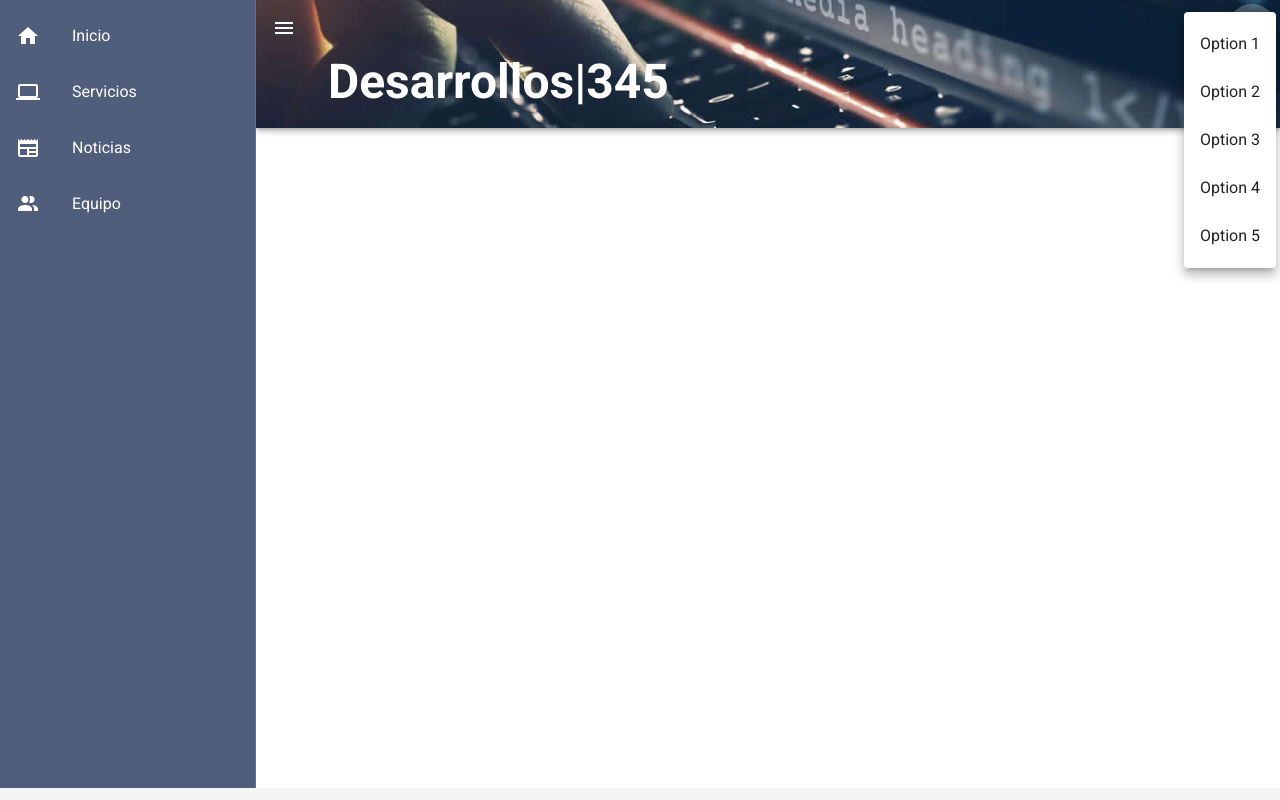
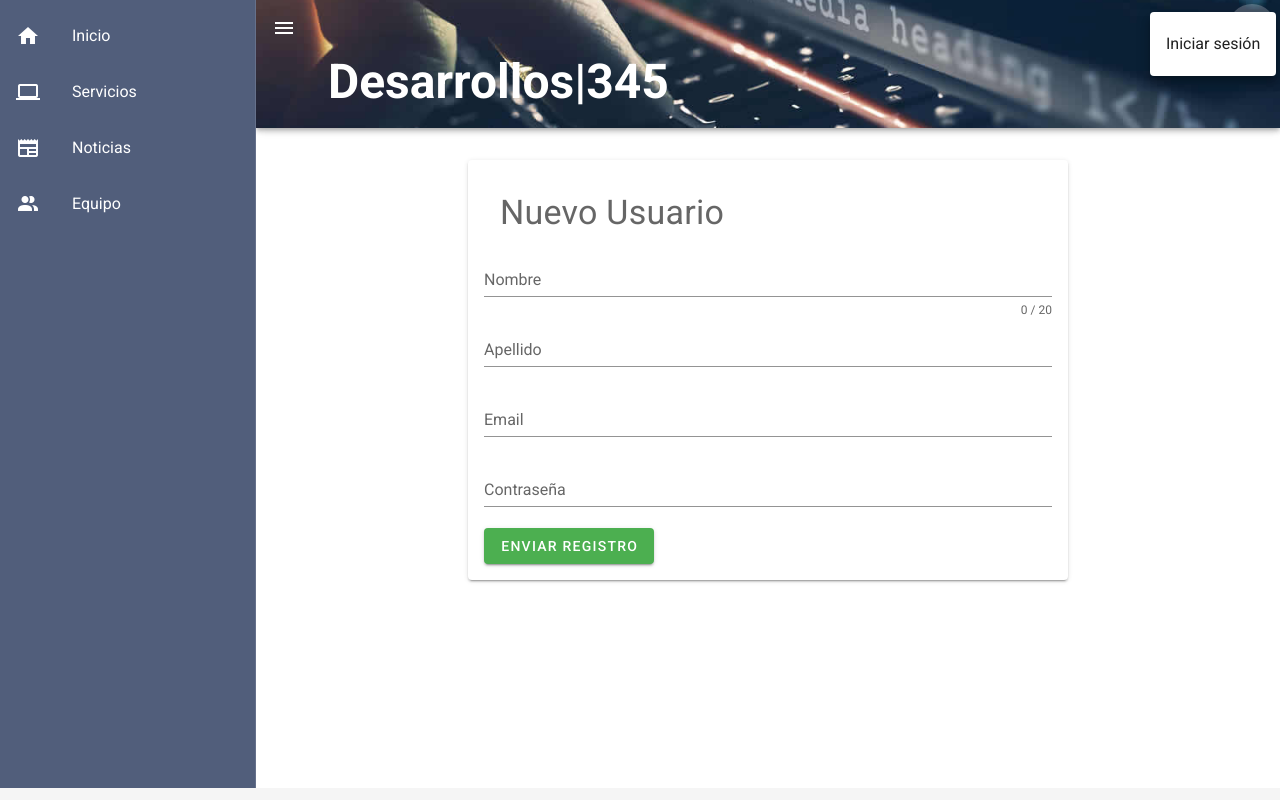
Before and after one commit to Dalivi83/desarrollos345, a Vue app: page /nuevoUsuario in a window 1280 px wide. Both pictures are taken after a click on the button 1252 px from the left and 28 px from the top of the page. Built offline with nearby package versions, Linux system fonts and the light colour scheme.

Commit message:
Se hizó el login y el formulario para nuevo usuario

```diff
--- a/src/App.vue
+++ b/src/App.vue
@@ -12,8 +12,9 @@
       >
 
       <v-spacer></v-spacer>
+      <account-button @open-login="showLogin = true"></account-button>
 
-      <v-menu left bottom>
+      <!-- <v-menu left bottom>
         <template v-slot:activator="{ on, attrs }">
           <v-btn icon v-bind="attrs" v-on="on">
             <v-icon>mdi-dots-vertical</v-icon>
@@ -25,7 +26,7 @@
             <v-list-item-title>Option {{ n }}</v-list-item-title>
           </v-list-item>
         </v-list>
-      </v-menu>
+      </v-menu> -->
     </v-app-bar>
 
     <!-- Sizes your content based upon application components -->
@@ -40,22 +41,34 @@
     <v-footer app>
       <!-- -->
     </v-footer>
+    <v-dialog v-model="showLogin" persistent max-width="400">
+            <login @login-success="showLogin = false"></login>
+    </v-dialog>
   </v-app>
+
 </template>
 
 <script>
+import AccountButton from './components/AccountButton.vue';
+import Login from './components/Login.vue';
 import Nav from "./components/Nav.vue";
 
 export default {
   components: {
     Nav,
+    AccountButton,
+    Login,
   },
-  data() {
-    return {
+  data: () => ({
+      showLogin: false,
       drawer: true,
       title: "Desarrollos|345",
-    };
-  },
+    }),
+  computed: {
+      username() {
+        return sessionStorage.getItem("username");
+      },
+    },
   methods: {
     toggleDrawer() {
       this.drawer = !this.drawer;
--- /dev/null
+++ b/src/components/AccountButton.vue
@@ -0,0 +1,60 @@
+<template>
+    <v-menu left bottom>
+        <template v-slot:activator="{ on, attrs }">
+            <v-btn icon v-bind="attrs" v-on="on">
+                <v-icon>mdi-account</v-icon>
+            </v-btn>
+        </template>
+
+        <v-list>
+            <v-list-item v-if="!isLoggedIn" link @click="openLogin()">
+                <v-list-item-title>Iniciar sesión</v-list-item-title>
+            </v-list-item>
+            <v-list-item v-if="isLoggedIn" link @click="logOut()">
+                <v-list-item-title>Cerrar sesión</v-list-item-title>
+            </v-list-item>
+        </v-list>
+
+
+
+
+    </v-menu>
+
+
+
+</template>
+
+<script>
+
+export default {
+
+    data(){
+        return {
+
+        };
+    },
+    methods:{
+        openLogin(){
+            if(this.username)
+            console.log("Abrir login");
+            this.$emit("open-login", null);
+        },
+        logOut(){
+            sessionStorage.removeItem("username");
+            sessionStorage.removeItem("role");
+            window.location.reload();
+        }
+    },
+    computed: {
+        isLoggedIn(){
+            return sessionStorage.getItem("username") != undefined;
+        },
+
+    },
+
+}
+</script>
+
+<style>
+
+</style>
--- /dev/null
+++ b/src/components/Login.vue
@@ -0,0 +1,85 @@
+<template>
+    <v-card width="400" class="mx-auto mt-5">
+        <v-card-title>
+        <h1 class="display-1">Autenticación</h1>
+        </v-card-title>
+        <v-card-text>
+            <v-text-field label="Usuario" prepend-icon="mdi-account-circle" v-model="username" />
+            <v-text-field
+                v-model="password"
+                :type="showPassword ? 'text' : 'password'"
+                label="Contraseña"
+                prepend-icon="mdi-lock"
+                :append-icon="showPassword ? 'mdi-eye' : 'mdi-eye-off'"
+                @click:append="showPassword = !showPassword"
+            />
+        </v-card-text>
+        <v-divider></v-divider>
+
+
+        <v-divider></v-divider>
+        <v-card-actions>
+        <v-btn color="info" @click="login()">Ingresar</v-btn>
+        <v-btn color="info" @click="nuevoUsuario()">Nuevo Usuario</v-btn>
+        <!-- <router-link to="/form">Pruebas</router-link> -->
+        </v-card-actions>
+
+    </v-card>
+
+</template>
+
+<script>
+export default {
+    data(){
+        return{
+            showPassword: false,
+            correo: "",
+            contraseña: "",
+
+        };
+    },
+    methods:{
+
+        login(){
+            window.location.href="/Form"
+            // Toma el correo y la contraseña para verificar si es válido
+            sessionStorage.setItem("correo", this.username);
+            console.log(this.username)
+            // if(this.username == "gloria.carvajal@desarrollos345.com"){
+            //     sessionStorage.setItem("role", "admin");
+
+            // }else{
+            //     sessionStorage.setItem("role", "user");
+            // }
+
+            this.$emit("login-success", this.username);
+            window.location.reload();
+        },
+        nuevoUsuario(){
+                window.location.href="/nuevoUsuario"
+        //         try {
+        //             const { data: user } = await api.post('/user/login', {
+        //                 email: this.username,
+        //                 password: this.password
+        //             })
+        //             if (!user.login) {
+        //             Swal.fire('Error!', user.message, 'error')
+        //                 return
+        //             }
+        //             this.$router.push('/')
+        //         } catch (error) {
+        //             console.error(error)
+
+
+
+
+        // },
+
+    },
+    }
+}
+</script>
+
+<style>
+
+</style>
--- a/src/main.js
+++ b/src/main.js
@@ -10,6 +10,7 @@ Vue.use(VueAxios, axios)
 //URL base de la API
 axios.defaults.baseURL = 'http://localhost:3000/api';
 
+
 Vue.config.productionTip = false
 
 
--- a/src/router/index.js
+++ b/src/router/index.js
@@ -24,14 +24,19 @@ const routes = [
     path: '/team',
     name: 'Equipo',
     component: () => import('../views/Team.vue')
-  }
-  ,
+  },
+  {
+    path: '/nuevoUsuario',
+    name: 'nuevoUsuario',
+    component: () => import('../views/nuevoUsuario.vue')
+  },
+
 ]
 
 const router = new VueRouter({
   mode: 'history',
   base: process.env.BASE_URL,
   routes
-})
+});
 
 export default router
--- a/src/views/Services.vue
+++ b/src/views/Services.vue
@@ -92,14 +92,14 @@
         mdi-delete
       </v-icon>
     </template>
-    <template v-slot:no-data>
+    <!-- <template v-slot:no-data>
       <v-btn
         color="primary"
         @click="initialize"
       >
         Reset
       </v-btn>
-    </template>
+    </template> -->
     </v-data-table>
   </div>
 </template>
--- /dev/null
+++ b/src/views/nuevoUsuario.vue
@@ -0,0 +1,96 @@
+<template>
+<v-card width="600" class="mx-auto mt-5">
+  <v-card-text>
+    <v-card-title>
+        <h1 class="display-1">Nuevo Usuario</h1>
+      </v-card-title>
+  <v-form @submit.prevent="nuevoUsuario()">
+    <v-text-field
+      v-model="atributos.nombre"
+      :counter="20"
+      label="Nombre"
+      required
+    ></v-text-field>
+
+    <v-text-field
+      v-model="atributos.apellido"
+      label="Apellido"
+      >
+    </v-text-field>
+    <v-text-field
+      v-model="atributos.correo"
+      :rules="emailRules"
+      label="Email"
+
+    ></v-text-field>
+    <v-text-field
+      v-model="atributos.contraseña"
+      :rules="emailRules"
+      label="Contraseña"
+
+    ></v-text-field>
+ <v-btn
+      color="success"
+      class="mr-4"
+      type="submit"
+    >
+      Enviar Registro
+    </v-btn>
+  </v-form>
+  </v-card-text>
+  </v-card>
+</template>
+<script>
+  export default {
+    data () {
+
+      return {
+        Atributos:[],
+        atributos:{
+          nombre: "",
+          apellido: "",
+          correo: "",
+          contraseña: "",
+        },
+      }
+    },
+
+        methods:{
+
+          nuevoUsuario(){
+
+            console.log(this.atributos);
+            if(!this.atributos.nombre ){
+              alert("Registro de usuario satisfactorio");
+            }else {
+              this.axios
+              .post("/nuevo-usuario",this.atributos)
+              .then((res)=>{
+              this.Atributos.push(res.data);
+                alert("Registro de usuario satisfactorio");
+              this.atributos.nombre="";
+              this.atributos.apellido="";
+              this.atributos.correo="";
+              this.atributos.contraseña="";
+
+            })
+            .catch((e)=>{
+                console.log(e.respose);
+
+              alert("Error en guardar usuario");
+
+            })
+
+
+
+
+          }
+
+
+
+        }
+
+      }
+    }
+
+</script>
```
